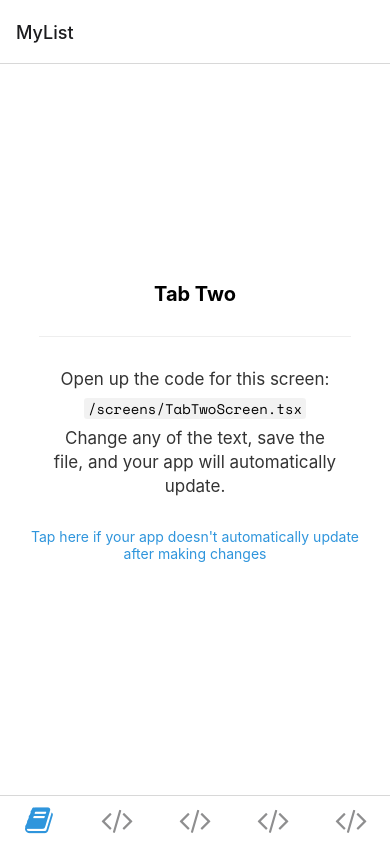
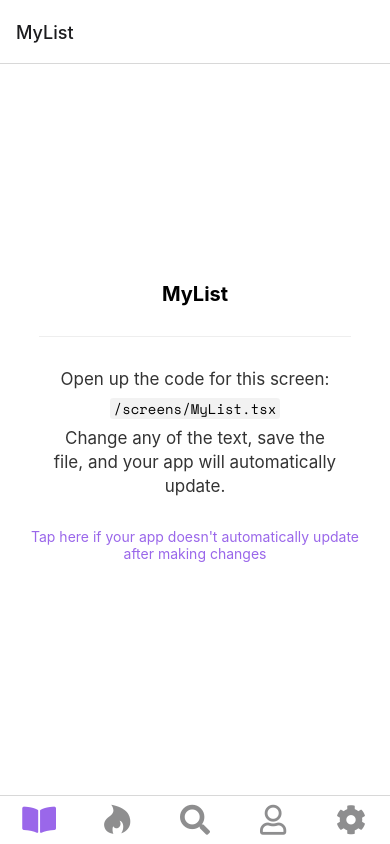
Before and after one commit to Shirahotsu/my-book-list, a React Native app: screen / in a window 390 px wide. Built offline with nearby package versions, Linux system fonts and the light colour scheme; what expo-linking would draw is missing.

Commit message:
Added font awesome5 icon pack and added new screens

```diff
--- a/constants/Colors.ts
+++ b/constants/Colors.ts
@@ -1,5 +1,5 @@
-const tintColorLight = '#2f95dc';
-const tintColorDark = '#fff';
+const tintColorLight = '#9A67EA';
+const tintColorDark = '#9A67EA';
 
 export default {
   light: {
@@ -11,7 +11,7 @@ export default {
   },
   dark: {
     text: '#fff',
-    background: '#000',
+    background: '#222222',
     tint: tintColorDark,
     tabIconDefault: '#ccc',
     tabIconSelected: tintColorDark,
--- a/navigation/LinkingConfiguration.ts
+++ b/navigation/LinkingConfiguration.ts
@@ -15,16 +15,31 @@ const linking: LinkingOptions<RootStackParamList> = {
     screens: {
       Root: {
         screens: {
-          TabOne: {
+          MyList:{
             screens: {
               TabOneScreen: 'one',
             },
           },
-          TabTwo: {
+          Top:{
             screens: {
-              TabTwoScreen: 'two',
+              TabOneScreen: 'one',
             },
           },
+          Search:{
+            screens: {
+              TabOneScreen: 'one',
+            },
+          },
+          Profile:{
+            screens: {
+              TabOneScreen: 'one',
+            },
+          },
+          Settings:{
+            screens: {
+              TabOneScreen: 'one',
+            },
+          }
         },
       },
       Modal: 'modal',
--- a/navigation/index.tsx
+++ b/navigation/index.tsx
@@ -3,7 +3,7 @@
  * https://reactnavigation.org/docs/getting-started
  *
  */
-import {FontAwesome} from '@expo/vector-icons';
+import {FontAwesome5} from '@expo/vector-icons';
 import {createBottomTabNavigator} from '@react-navigation/bottom-tabs';
 import {NavigationContainer, DefaultTheme, DarkTheme} from '@react-navigation/native';
 import {createNativeStackNavigator} from '@react-navigation/native-stack';
@@ -14,8 +14,11 @@ import Colors from '../constants/Colors';
 import useColorScheme from '../hooks/useColorScheme';
 import ModalScreen from '../screens/ModalScreen';
 import NotFoundScreen from '../screens/NotFoundScreen';
-import TabOneScreen from '../screens/TabOneScreen';
-import TabTwoScreen from '../screens/TabTwoScreen';
+import MyList from '../screens/MyList';
+import Top from '../screens/Top';
+import Search from '../screens/Search'
+import Profile from "../screens/Profile";
+import Settings from "../screens/Settings";
 import {RootStackParamList, RootTabParamList, RootTabScreenProps} from '../types';
 import LinkingConfiguration from './LinkingConfiguration';
 
@@ -64,41 +67,41 @@ function BottomTabNavigator() {
             }}>
             <BottomTab.Screen
                 name="MyList"
-                component={TabTwoScreen}
+                component={MyList}
                 options={{
-                    tabBarIcon: ({color}) => <TabBarIcon name="book" color={color}/>,
+                    tabBarIcon: ({color}) => <TabBarIcon name="book-open" color={color}/>,
                     tabBarShowLabel: false
                 }}
             />
             <BottomTab.Screen
                 name="Top"
-                component={TabTwoScreen}
+                component={Top}
                 options={{
-                    tabBarIcon: ({color}) => <TabBarIcon name="code" color={color}/>,
+                    tabBarIcon: ({color}) => <TabBarIcon name="hotjar" color={color}/>,
                     tabBarShowLabel: false
                 }}
             />
             <BottomTab.Screen
                 name="Search"
-                component={TabTwoScreen}
+                component={Search}
                 options={{
-                    tabBarIcon: ({color}) => <TabBarIcon name="code" color={color}/>,
+                    tabBarIcon: ({color}) => <TabBarIcon name="search" color={color}/>,
                     tabBarShowLabel: false
                 }}
             />
             <BottomTab.Screen
                 name="Profile"
-                component={TabTwoScreen}
+                component={Profile}
                 options={{
-                    tabBarIcon: ({color}) => <TabBarIcon name="code" color={color}/>,
+                    tabBarIcon: ({color}) => <TabBarIcon name="user" color={color}/>,
                     tabBarShowLabel: false
                 }}
             />
             <BottomTab.Screen
                 name="Settings"
-                component={TabTwoScreen}
+                component={Settings}
                 options={{
-                    tabBarIcon: ({color}) => <TabBarIcon name="code" color={color}/>,
+                    tabBarIcon: ({color}) => <TabBarIcon name="cog" color={color}/>,
                     tabBarShowLabel: false
                 }}
             />
@@ -110,8 +113,8 @@ function BottomTabNavigator() {
  * You can explore the built-in icon families and icons on the web at https://icons.expo.fyi/
  */
 function TabBarIcon(props: {
-    name: React.ComponentProps<typeof FontAwesome>['name'];
+    name: React.ComponentProps<typeof FontAwesome5>['name'];
     color: string;
 }) {
-    return <FontAwesome size={30}  {...props} />;
+    return <FontAwesome5 size={30}  {...props} />;
 }
--- a/screens/TabOneScreen.tsx
+++ b/screens/MyList.tsx
@@ -4,12 +4,12 @@ import EditScreenInfo from '../components/EditScreenInfo';
 import { Text, View } from '../components/Themed';
 import { RootTabScreenProps } from '../types';
 
-export default function TabOneScreen({ navigation }: RootTabScreenProps<'TabOne'>) {
+export default function MyList({ navigation }: RootTabScreenProps<'MyList'>) {
   return (
     <View style={styles.container}>
-      <Text style={styles.title}>Tab One</Text>
+      <Text style={styles.title}>MyList</Text>
       <View style={styles.separator} lightColor="#eee" darkColor="rgba(255,255,255,0.1)" />
-      <EditScreenInfo path="/screens/TabOneScreen.tsx" />
+      <EditScreenInfo path="/screens/MyList.tsx" />
     </View>
   );
 }
--- /dev/null
+++ b/screens/Profile.tsx
@@ -0,0 +1,30 @@
+import { StyleSheet } from 'react-native';
+
+import { Text, View } from '../components/Themed';
+import { RootTabScreenProps } from '../types';
+
+export default function Profile({ navigation }: RootTabScreenProps<'Profile'>) {
+  return (
+    <View style={styles.container}>
+      <Text style={styles.title}>Profile</Text>
+      <View style={styles.separator} lightColor="#eee" darkColor="rgba(255,255,255,0.1)" />
+    </View>
+  );
+}
+
+const styles = StyleSheet.create({
+  container: {
+    flex: 1,
+    alignItems: 'center',
+    justifyContent: 'center',
+  },
+  title: {
+    fontSize: 20,
+    fontWeight: 'bold',
+  },
+  separator: {
+    marginVertical: 30,
+    height: 1,
+    width: '80%',
+  },
+});
--- /dev/null
+++ b/screens/Search.tsx
@@ -0,0 +1,30 @@
+import { StyleSheet } from 'react-native';
+
+import { Text, View } from '../components/Themed';
+import { RootTabScreenProps } from '../types';
+
+export default function Search({ navigation }: RootTabScreenProps<'Search'>) {
+  return (
+    <View style={styles.container}>
+      <Text style={styles.title}>Search</Text>
+      <View style={styles.separator} lightColor="#eee" darkColor="rgba(255,255,255,0.1)" />
+    </View>
+  );
+}
+
+const styles = StyleSheet.create({
+  container: {
+    flex: 1,
+    alignItems: 'center',
+    justifyContent: 'center',
+  },
+  title: {
+    fontSize: 20,
+    fontWeight: 'bold',
+  },
+  separator: {
+    marginVertical: 30,
+    height: 1,
+    width: '80%',
+  },
+});
--- /dev/null
+++ b/screens/Settings.tsx
@@ -0,0 +1,30 @@
+import { StyleSheet } from 'react-native';
+
+import { Text, View } from '../components/Themed';
+import { RootTabScreenProps } from '../types';
+
+export default function Settings({ navigation }: RootTabScreenProps<'Settings'>) {
+  return (
+    <View style={styles.container}>
+      <Text style={styles.title}>Settings</Text>
+      <View style={styles.separator} lightColor="#eee" darkColor="rgba(255,255,255,0.1)" />
+    </View>
+  );
+}
+
+const styles = StyleSheet.create({
+  container: {
+    flex: 1,
+    alignItems: 'center',
+    justifyContent: 'center',
+  },
+  title: {
+    fontSize: 20,
+    fontWeight: 'bold',
+  },
+  separator: {
+    marginVertical: 30,
+    height: 1,
+    width: '80%',
+  },
+});
--- a/screens/TabTwoScreen.tsx
+++ b/screens/Top.tsx
@@ -3,12 +3,12 @@ import { StyleSheet } from 'react-native';
 import EditScreenInfo from '../components/EditScreenInfo';
 import { Text, View } from '../components/Themed';
 
-export default function TabTwoScreen() {
+export default function Top() {
   return (
     <View style={styles.container}>
       <Text style={styles.title}>Tab Two</Text>
       <View style={styles.separator} lightColor="#eee" darkColor="rgba(255,255,255,0.1)" />
-      <EditScreenInfo path="/screens/TabTwoScreen.tsx" />
+      <EditScreenInfo path="/screens/Top.tsx" />
     </View>
   );
 }
```
Also changed, not shown: package.json (+7 -1 lines), 1 other file (tests, documents, lock files or other folders).
